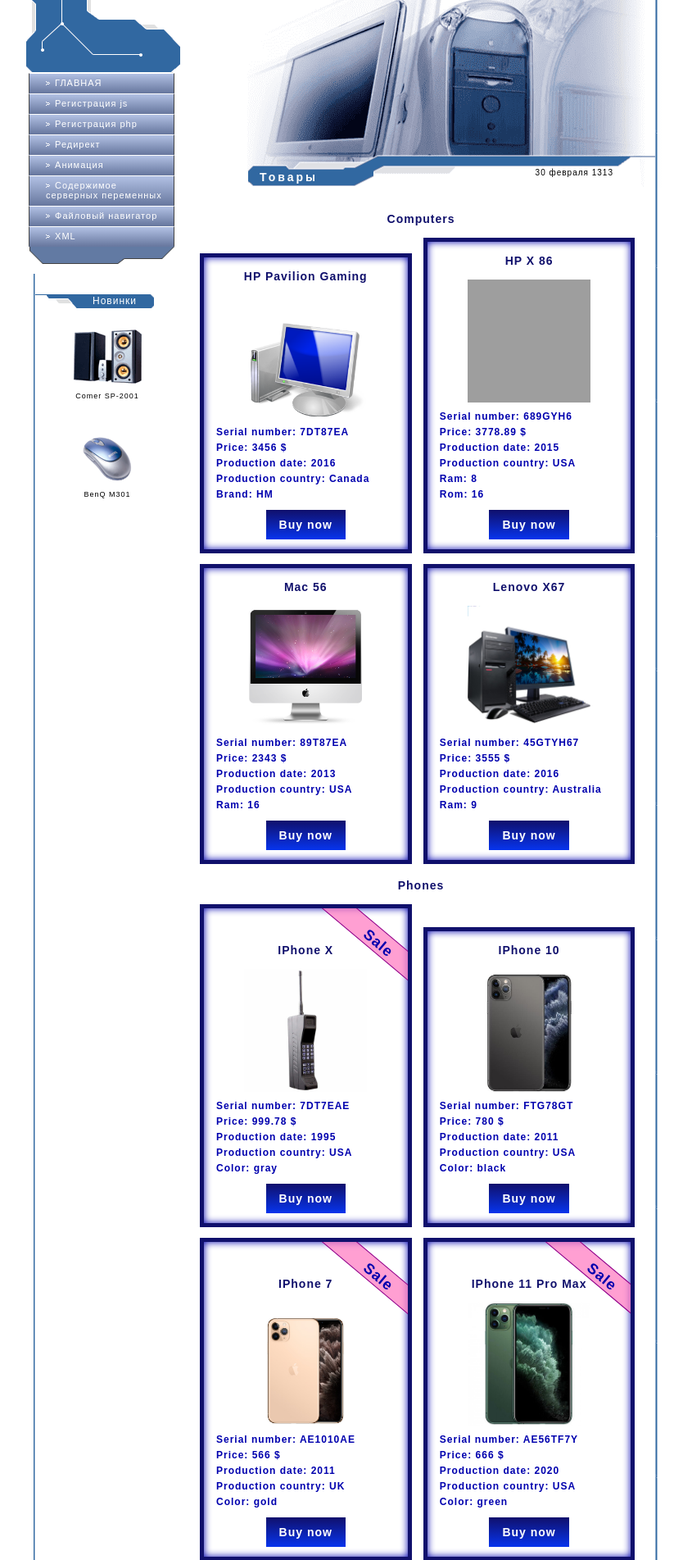
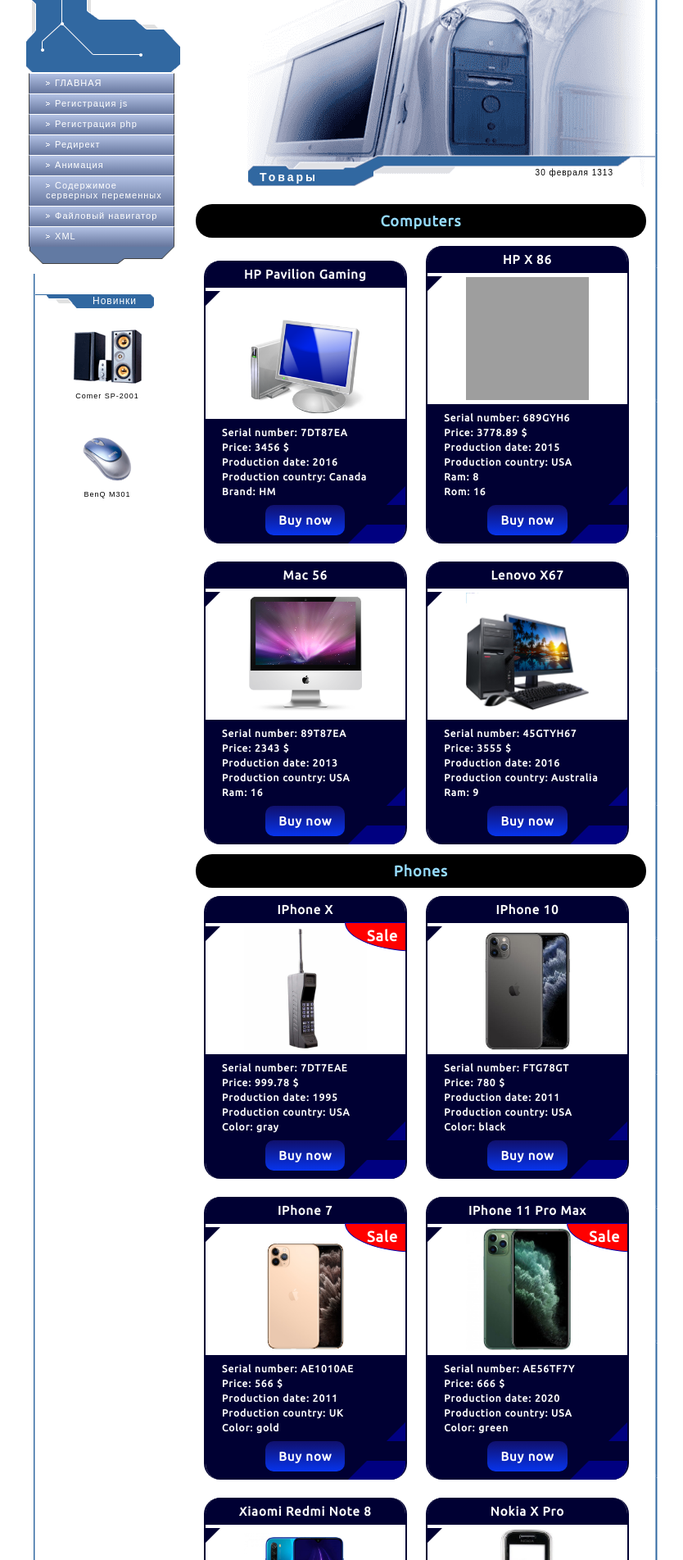
Before and after one commit to Alyona-Vepritskaya/weblab2, a PHP site: page / in a window 1280 px wide. Shown: the part 83-1986 px from the top of the page at 82% size, without its empty margins (221-1055 px from the left). Run offline with PHP 8.4, Linux system fonts and the light colour scheme; grey boxes are pictures that could not be loaded.

Commit message:
Lab 6  release 13. Css !!!

```diff
--- a/general/header.php
+++ b/general/header.php
@@ -4,6 +4,7 @@
     <meta charset="UTF-8">
     <link rel="stylesheet" type="text/css" href="../general/style.css">
     <link rel="stylesheet" type="text/css" href="style.css">
+    <link href="https://fonts.googleapis.com/css?family=Ubuntu|Ubuntu+Mono&display=swap" rel="stylesheet">
     <title>Web_lab2</title>
 </head>
 <header class="head">
--- a/xml/main.php
+++ b/xml/main.php
@@ -111,6 +111,7 @@
                        } ?>
                         <div class="item-name"><?=$item['NAME']?></div>
                         <img src="<?=$path.$item['IMAGE']?>" alt="img">
+                        <div class="description">
                             <div>Serial number: <?=$item['ID']?></div>
                             <div>Price: <?=$item['PRICE']?></div>
                             <div>Production date: <?=$item['PROD_YEAR']?></div>
@@ -122,6 +123,7 @@
                             ?>
                             <input class="buy-item" type="submit" value="Buy now">
                         </div>
+                    </div>
                 <?php
                 }
             }
--- a/xml/style.css
+++ b/xml/style.css
@@ -3,23 +3,25 @@
     margin: 250px 20px 0;
     font-weight: bold;
     font-size: 12px;
+    font-family: 'Ubuntu', sans-serif;
 }
 
 .product {
-    transition: 1s ease all;
     box-sizing: border-box;
-    border: 5px #10106c solid;
-    box-shadow: #0000AE 0 0 10px inset;
-    width: 47%;
+    transition: 0.5s ease all;
+    border-radius: 20px;
+    width: 45%;
+    border-right: 2px solid #000033;
+    border-left: 2px solid #000033;
     display: inline-block;
-    margin: 5px;
-    padding: 10px 15px 0;
+    margin: 10px;
     overflow: hidden;
+    position: relative;
 }
+
 .product:hover {
-    background: mintcream;
-    transform: scale(1.05);
-    transition: 1s ease all;
+    transform: scale(1.01);
+    transition: 0.5s ease all;
 }
 
 .product img {
@@ -31,42 +33,88 @@
 
 .product div {
     padding-top: 5px;
-
 }
 
 .item-name {
     padding: 10px;
-    color: #10106c;
+    color: #95DBFE;
     text-align: center;
-    font-size: 14px;
+    font-size: 18px;
+    background: #000;
+    border-radius: 20px;
 }
 
 .product .item-name {
-    font-size: 14px;
+    font-size: 15px;
+    color: white;
+    padding: 8px;
+    background: #000033;
+    border-radius: 100% 0 100% 0 / 0 100% 0 100%;
 }
-.buy-item{
+
+.buy-item {
     transition: all ease 0.5s;
-    margin: 10px auto;
+    margin: 10px auto 0;
     font: inherit;
-    font-size: 14px;
+    font-size: 15px;
     display: block;
     padding: 10px 16px;
-    border: 2px solid white;
-    background: linear-gradient(360deg,#0734ED,#10106c);
+    border: none;
+    background: linear-gradient(360deg, #0734ED, #10106c);
     color: white;
     letter-spacing: 1px;
+    border-radius: 10px;
 }
+
+.product::after {
+    content: ' ';
+    position: absolute;
+    width: 0;
+    height: 0;
+    border-style: double;
+    border-width: 55px 55px 0 0;
+    border-color: #000033 transparent transparent transparent;
+    top: 0;
+    left: 0;
+}
+
+.product::before {
+    content: ' ';
+    position: absolute;
+    width: 0;
+    height: 0;
+    border-style: double;
+    border-width: 0 0 70px 70px;
+    border-color: transparent transparent navy transparent;
+    bottom: 0;
+    right: 0;
+}
+
+
 .buy-item:hover,
-.buy-item:focus{
+.buy-item:focus {
     transition: all ease 0.5s;
-    background: linear-gradient(360deg,#95DBFE,#5AA9FB);
+    background: linear-gradient(360deg, #95DBFE, #5AA9FB);
     color: #0000AE;
 }
-.sales{
+
+.sales {
+    width: 70px;
+    position: absolute;
     font-size: 18px;
     text-align: center;
     height: 1.3rem;
-    transform: rotate(40deg) translate(80px, -45px);
-    border: 1px solid darkmagenta;
-    background: rgba(255, 119, 191,0.7);
+    top: 32px;
+    left: 170px;
+    padding: 8px 10px;
+    border: 1px solid #0000AE;
+    background: rgb(255, 0, 0);
+    border-radius: 0 100% 0 100% / 0 0 100% 100%;
+    color: white;
 }
+
+.description {
+    background: #000033;
+    color: white;
+    padding: 0 20px 10px;
+}
```
Also changed, not shown: xml/products.xml (+1 -0 lines). Lines whose indentation alone changed are shown as unchanged.
